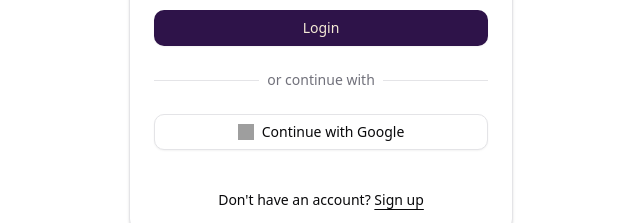
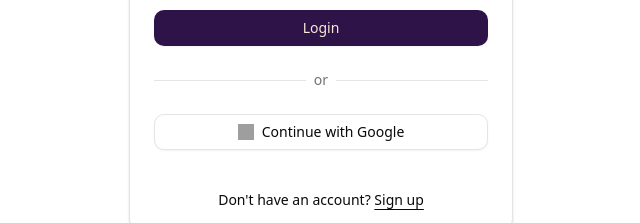
Before and after one commit to iustinalexandrupalaghioi/SerendipityCMS, a React (Vite) app: page /auth/login in a window 1280 px wide. Shown: the part 326-549 px from the top of the page, without its empty margins (319-959 px from the left). Built offline with nearby package versions, Linux system fonts and the light colour scheme; no server answers; grey boxes are pictures that could not be loaded.

Commit message:
adjust text

```diff
--- a/src/components/authentication/LoginForm.tsx
+++ b/src/components/authentication/LoginForm.tsx
@@ -207,7 +207,7 @@ export function LoginForm({
               {/* Divider */}
               <div className="relative text-center text-sm">
                 <span className="bg-background px-2 text-muted-foreground relative z-10">
-                  or continue with
+                  or
                 </span>
                 <div className="absolute inset-0 top-1/2 border-t"></div>
               </div>
--- a/src/components/authentication/SignUpForm.tsx
+++ b/src/components/authentication/SignUpForm.tsx
@@ -286,7 +286,7 @@ export function SignUpForm({
               {/* Divider */}
               <div className="relative text-center text-sm">
                 <span className="bg-background px-2 text-muted-foreground relative z-10">
-                  or continue with
+                  or
                 </span>
                 <div className="absolute inset-0 top-1/2 border-t"></div>
               </div>
```
